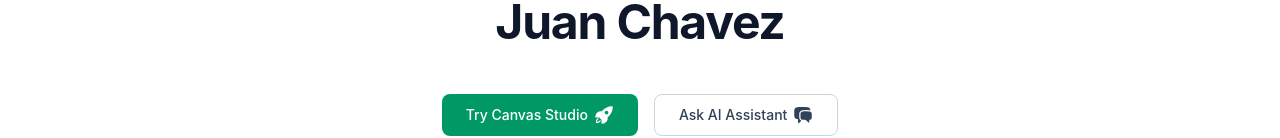
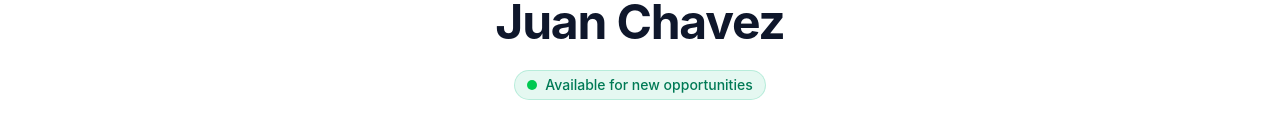
Before and after one commit to jchvez-dev/developer-portfolio, a React (Vite) app in the folder frontend/: page / in a window 1280 px wide. Shown: the part 178-316 px from the top of the page. Built offline with nearby package versions, Linux system fonts and the light colour scheme; no server answers.

Commit message:
feat: add live ping indicator with 'Available for new opportunities' badge in Hero

```diff
--- a/frontend/src/components/ui/Badge.tsx
+++ b/frontend/src/components/ui/Badge.tsx
@@ -4,7 +4,7 @@ import { cn } from "../../lib/utils";
 
 interface BadgeProps {
   children: ReactNode;
-  variant?: "default" | "accent";
+  variant?: "default" | "accent" | "success";
   className?: string;
 }
 
@@ -13,6 +13,7 @@ const badge = cva("rounded-full px-3 py-1 text-sm font-medium", {
     variant: {
       default: "bg-gray-100 text-gray-700 dark:bg-gray-800 dark:text-gray-300",
       accent: "bg-accent/10 text-accent dark:bg-accent/20",
+      success: "bg-emerald-500/10 border border-emerald-500/20 text-emerald-700 dark:bg-emerald-400/10 dark:border-emerald-400/20 dark:text-emerald-400",
     },
   },
   defaultVariants: {
--- a/frontend/src/features/landing/Hero.tsx
+++ b/frontend/src/features/landing/Hero.tsx
@@ -1,5 +1,6 @@
 import { useNavigate } from 'react-router-dom';
 import { useApp } from '../../context/AppContext';
+import { Badge } from '../../components/ui/Badge';
 import { Button } from '../../components/ui/Button';
 import { Heading } from '../../components/ui/Heading';
 import { Text } from '../../components/ui/Text';
@@ -32,6 +33,14 @@ export const Hero = ({ profile, loading }: HeroProps) => {
         {profile?.title ?? ''}
       </Text>
 
+      <Badge variant="success" className="mt-4 inline-flex items-center gap-2">
+        <span className="relative flex h-2.5 w-2.5">
+          <span className="absolute inline-flex h-full w-full animate-ping rounded-full bg-green-400 opacity-75" />
+          <span className="relative inline-flex h-2.5 w-2.5 rounded-full bg-green-500" />
+        </span>
+        Available for new opportunities
+      </Badge>
+
       <div className="mt-10 flex gap-4">
         <Button onClick={() => navigate('/studio')} icon={<HiRocketLaunch className="h-5 w-5" />} iconPosition="right">
           Try Canvas Studio
```
Also changed, not shown: 1 other file (tests, documents, lock files or other folders).
